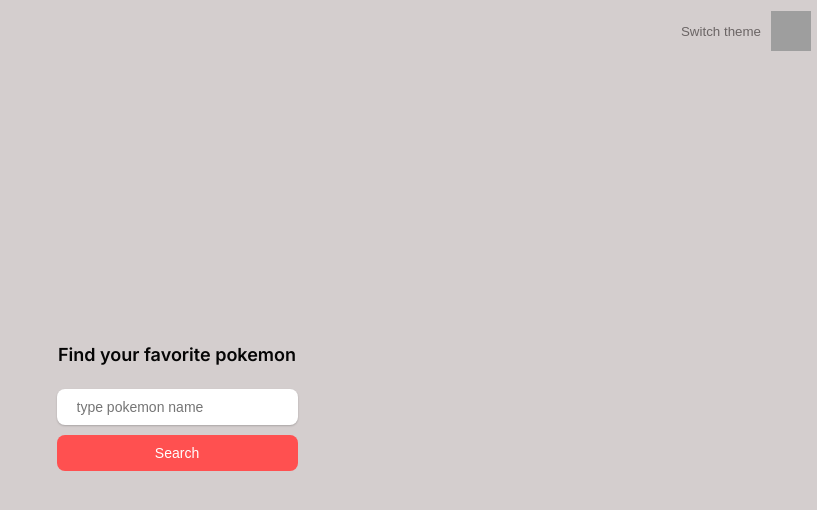
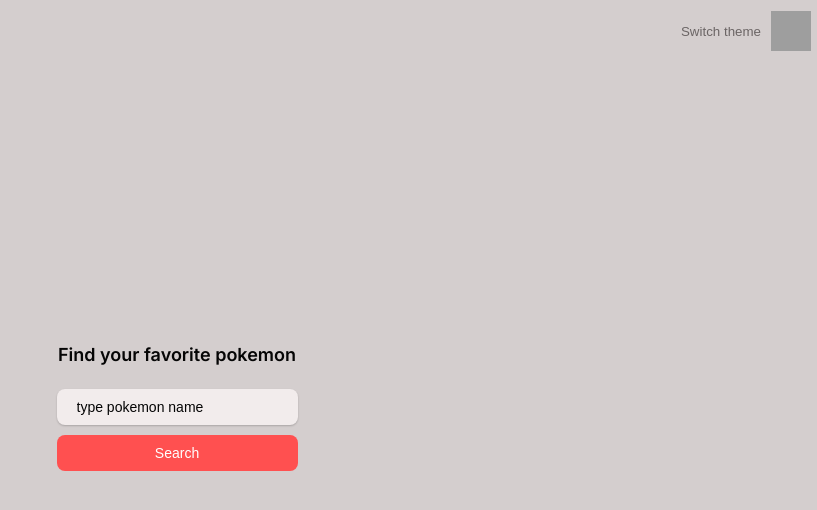
Before and after one commit to melisa-abuin/pokemon-finder, a Next.js app: page / in a window 1280 px wide. Shown: the top 510 px of the page, without its empty margins (463-1280 px from the left). Built offline with nearby package versions, Linux system fonts and the light colour scheme; grey boxes are pictures that could not be loaded; what apollo-link-rest would draw is missing.

Commit message:
fix #37: fix autocomplete background change

```diff
--- a/components/search-box/styles.ts
+++ b/components/search-box/styles.ts
@@ -30,6 +30,18 @@
   & -ms-input-placeholder {
     color: ${({ theme }) => theme.text.secondary};
   }
+
+  &:focus {
+    background-color: ${({ theme }) => theme.backgrounds.tertiary};
+    outline: none;
+  }
+
+  &:-webkit-autofill {
+    -webkit-box-shadow: 0 0 0px 1000px
+      ${({ theme }) => theme.backgrounds.tertiary} inset;
+  }
+
+  -webkit-text-fill-color: ${({ theme }) => theme.text.primary} !important;
 `
 export const Button = styled.button`
   background-color: ${({ theme }) => theme.absoluteColors.primary};
--- a/theme/dark/index.ts
+++ b/theme/dark/index.ts
@@ -8,6 +8,7 @@
   backgrounds: {
     primary: '#211c1c',
     secondary: '#3c3a3a',
+    tertiary: '#504e4e',
   },
   text: {
     primary: '#ebe4e4',
@@ -46,3 +47,5 @@
 }
 
 export default darkTheme
+/* teoricamente los "colors" deberian desaparecer, solo tienen que quedar las cosas de cada tema y quizas
+colores absolutos. ver que hacer con el naranja de la card.**/
--- a/theme/light/index.ts
+++ b/theme/light/index.ts
@@ -7,7 +7,8 @@
   },
   backgrounds: {
     primary: '#d4cece',
-    secondary: '#ffffff',
+    secondary: '#f2ecec',
+    tertiary: '#ffffff',
   },
   text: {
     primary: '#050505',
```
